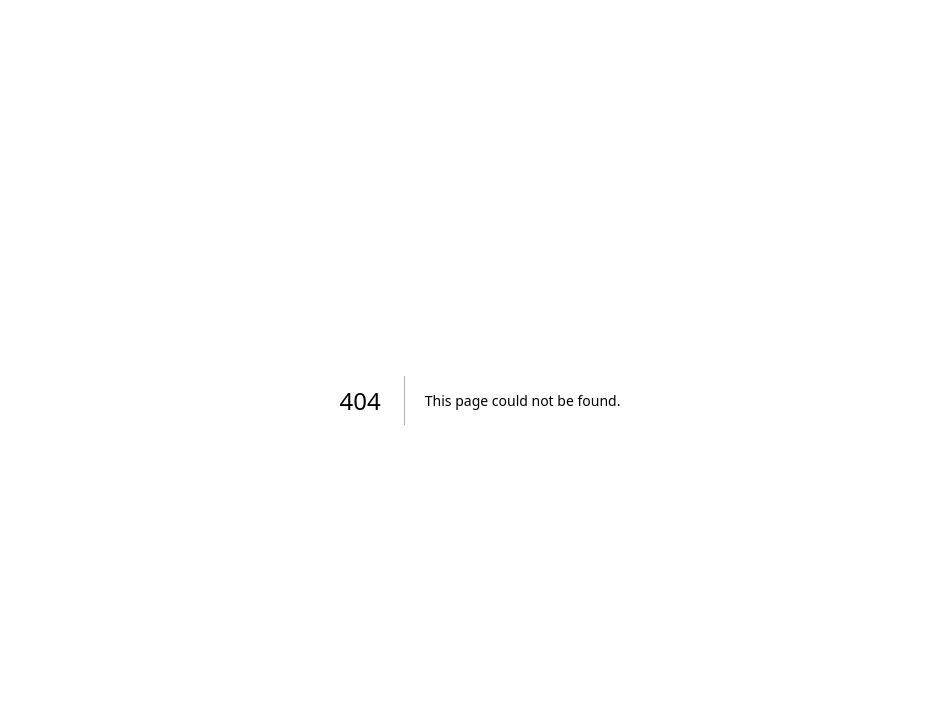
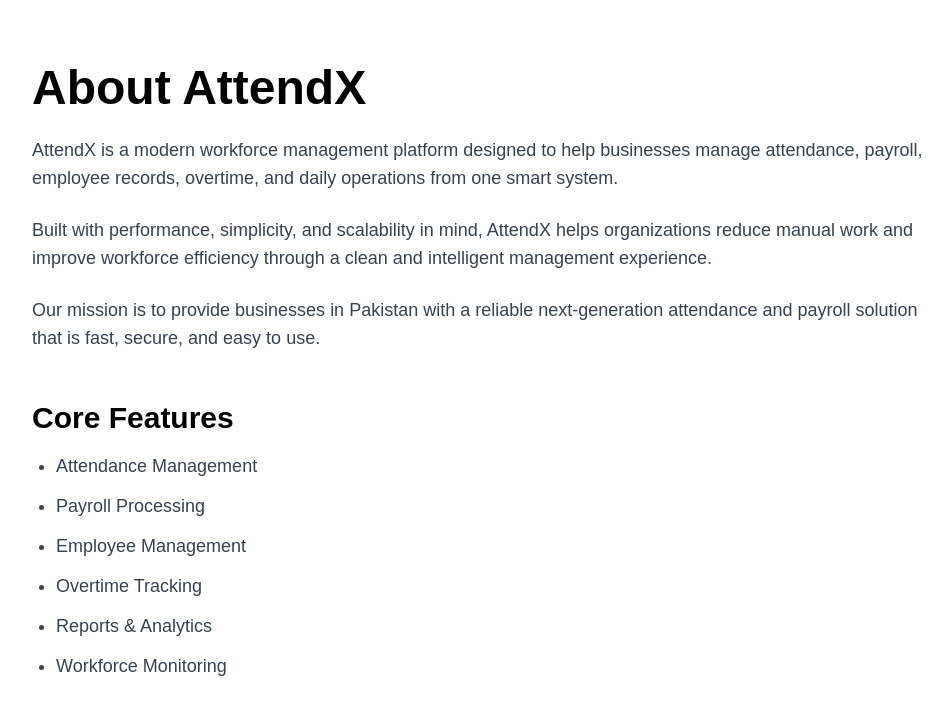
Before and after one commit to Aliyanasif/attendx.info, a Next.js app: page /about in a window 1280 px wide. Before the commit this address had no page. Shown: the top 714 px of the page, without its empty margins (160-1112 px from the left). Built offline with nearby package versions, Linux system fonts and the light colour scheme.

Commit message:
Improve landing page SEO links

```diff
--- /dev/null
+++ b/src/app/about/page.tsx
@@ -0,0 +1,40 @@
+export default function AboutPage() {
+    return (
+      <main className="min-h-screen bg-white text-black px-6 py-16">
+        <div className="max-w-4xl mx-auto">
+
+          <h1 className="text-5xl font-bold mb-6">
+            About AttendX
+          </h1>
+
+          <p className="text-lg text-gray-700 mb-6">
+            AttendX is a modern workforce management platform designed to help businesses manage attendance, payroll, employee records, overtime, and daily operations from one smart system.
+          </p>
+
+          <p className="text-lg text-gray-700 mb-6">
+            Built with performance, simplicity, and scalability in mind, AttendX helps organizations reduce manual work and improve workforce efficiency through a clean and intelligent management experience.
+          </p>
+
+          <p className="text-lg text-gray-700 mb-6">
+            Our mission is to provide businesses in Pakistan with a reliable next-generation attendance and payroll solution that is fast, secure, and easy to use.
+          </p>
+
+          <div className="mt-12">
+            <h2 className="text-3xl font-semibold mb-4">
+              Core Features
+            </h2>
+
+            <ul className="space-y-3 text-gray-700 text-lg list-disc pl-6">
+              <li>Attendance Management</li>
+              <li>Payroll Processing</li>
+              <li>Employee Management</li>
+              <li>Overtime Tracking</li>
+              <li>Reports & Analytics</li>
+              <li>Workforce Monitoring</li>
+            </ul>
+          </div>
+
+        </div>
+      </main>
+    );
+  }
--- a/src/app/page.tsx
+++ b/src/app/page.tsx
@@ -56,14 +56,14 @@
           </div>
 
           <div className="hidden md:flex items-center gap-8 text-[11px] font-black uppercase tracking-[0.15em] text-slate-400">
-            <a href="#workflow" className="hover:text-blue-600 transition-colors">Ecosystem</a>
-            <a href="#features" className="hover:text-blue-600 transition-colors">Features</a>
-            <a href="#payroll" className="hover:text-blue-600 transition-colors">Payroll Engine</a>
-            <a href="#contact" className="hover:text-blue-600 transition-colors">Contact Architect</a>
+          <a href="#features" className="hover:text-blue-600 transition-colors">Features</a>
+          <a href="#payroll" className="hover:text-blue-600 transition-colors">Payroll</a>
+          <a href="/about" className="hover:text-blue-600 transition-colors">About</a>
+          <a href="#contact" className="hover:text-blue-600 transition-colors">Contact</a>
           </div>
 
           <a href="https://attendx-3bih.vercel.app" target="_blank" rel="noreferrer" className="bg-slate-900 text-white px-4 py-2 md:px-6 md:py-2.5 rounded-full font-bold text-xs md:text-sm hover:bg-blue-600 transition-all shadow-md active:scale-95 text-center">
-            Get App
+          Launch AttendX
           </a>
         </div>
       </nav>
@@ -356,10 +356,12 @@
             </div>
           </div>
 
-          <div className="flex flex-col sm:flex-row flex-wrap justify-center items-center gap-4 md:gap-10 text-[9px] font-black uppercase tracking-[0.3em] text-slate-400">
-             <p>© 2026 AttendX Portal</p>
-             <p className="hidden sm:block">All Right Reserved</p>
-             <p>Karachi, Pakistan</p>
+          <div className="flex flex-col sm:flex-row flex-wrap justify-center items-center gap-4 md:gap-8 text-[9px] font-black uppercase tracking-[0.25em] text-slate-400">
+           <p>© 2026 AttendX Portal</p>
+           <a href="/about" className="hover:text-blue-600 transition-colors">About</a>
+           <a href="/privacy-policy" className="hover:text-blue-600 transition-colors">Privacy Policy</a>
+           <a href="/terms" className="hover:text-blue-600 transition-colors">Terms</a>
+           <p>Karachi, Pakistan</p>
           </div>
         </motion.div>
       </footer>
--- /dev/null
+++ b/src/app/privacy-policy/page.tsx
@@ -0,0 +1,33 @@
+export default function PrivacyPolicyPage() {
+    return (
+      <main className="min-h-screen bg-white text-black px-6 py-16">
+        <div className="max-w-4xl mx-auto">
+
+          <h1 className="text-5xl font-bold mb-8">
+            Privacy Policy
+          </h1>
+
+          <p className="text-gray-700 text-lg mb-6">
+            AttendX values your privacy and is committed to protecting your personal and business information.
+          </p>
+
+          <p className="text-gray-700 text-lg mb-6">
+            We collect limited data required to operate and improve our services, including employee records, attendance information, and payroll-related data provided by authorized users.
+          </p>
+
+          <p className="text-gray-700 text-lg mb-6">
+            Your information is never sold to third parties. Data is securely processed and protected using industry-standard security practices.
+          </p>
+
+          <p className="text-gray-700 text-lg mb-6">
+            By using AttendX, you agree to the collection and use of information in accordance with this policy.
+          </p>
+
+          <p className="text-gray-700 text-lg">
+            If you have questions regarding privacy or data handling, please contact us through our official website.
+          </p>
+
+        </div>
+      </main>
+    );
+  }
--- /dev/null
+++ b/src/app/terms/page.tsx
@@ -0,0 +1,33 @@
+export default function TermsPage() {
+    return (
+      <main className="min-h-screen bg-white text-black px-6 py-16">
+        <div className="max-w-4xl mx-auto">
+
+          <h1 className="text-5xl font-bold mb-8">
+            Terms & Conditions
+          </h1>
+
+          <p className="text-gray-700 text-lg mb-6">
+            By accessing and using AttendX, you agree to comply with the following terms and conditions.
+          </p>
+
+          <p className="text-gray-700 text-lg mb-6">
+            AttendX provides workforce management features including attendance tracking, payroll processing, employee management, and reporting tools.
+          </p>
+
+          <p className="text-gray-700 text-lg mb-6">
+            Users are responsible for maintaining the confidentiality of their account information and ensuring authorized access only.
+          </p>
+
+          <p className="text-gray-700 text-lg mb-6">
+            Unauthorized use, abuse, reverse engineering, or attempts to disrupt the platform are strictly prohibited.
+          </p>
+
+          <p className="text-gray-700 text-lg">
+            AttendX reserves the right to update or modify these terms at any time without prior notice.
+          </p>
+
+        </div>
+      </main>
+    );
+  }
```
